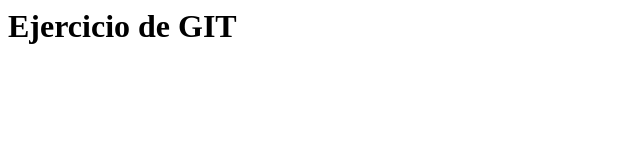
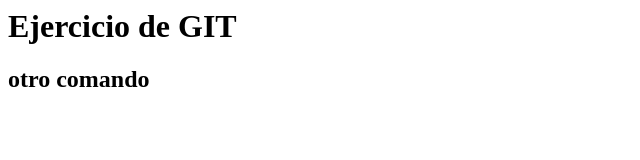
Before and after one commit to willysv/demo, a plain HTML site: page index.html in a window 1280 px wide. Shown: the whole page, without its empty margins (0-640 px from the left). Drawn offline with Linux system fonts and the light colour scheme.

Commit message:
Otro cambio
Esta es otra modificacion

```diff
--- a/index.html
+++ b/index.html
@@ -4,5 +4,6 @@
 </head>
 <body>
 <h1>Ejercicio de GIT</h1>
+<h2>otro comando</h2>
 </body>
 </html>
```
